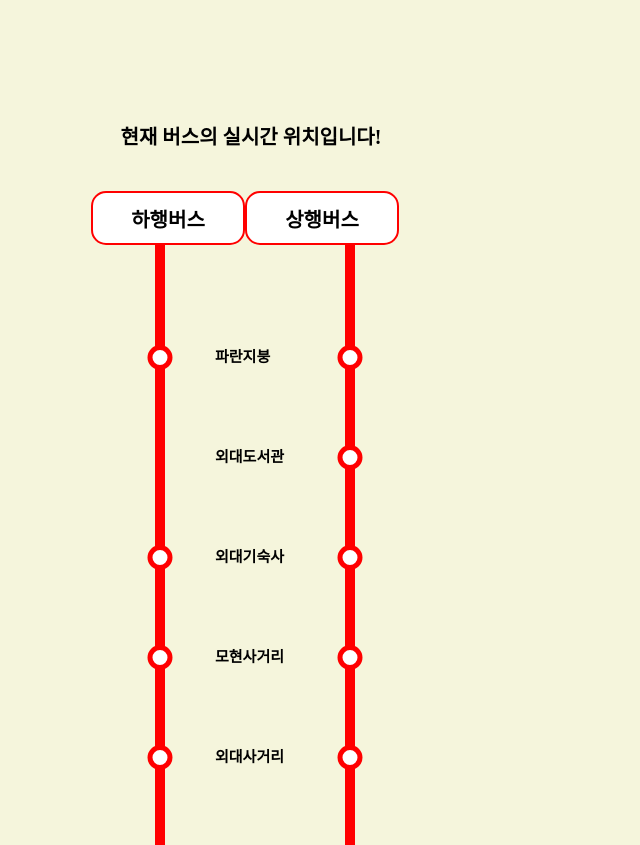
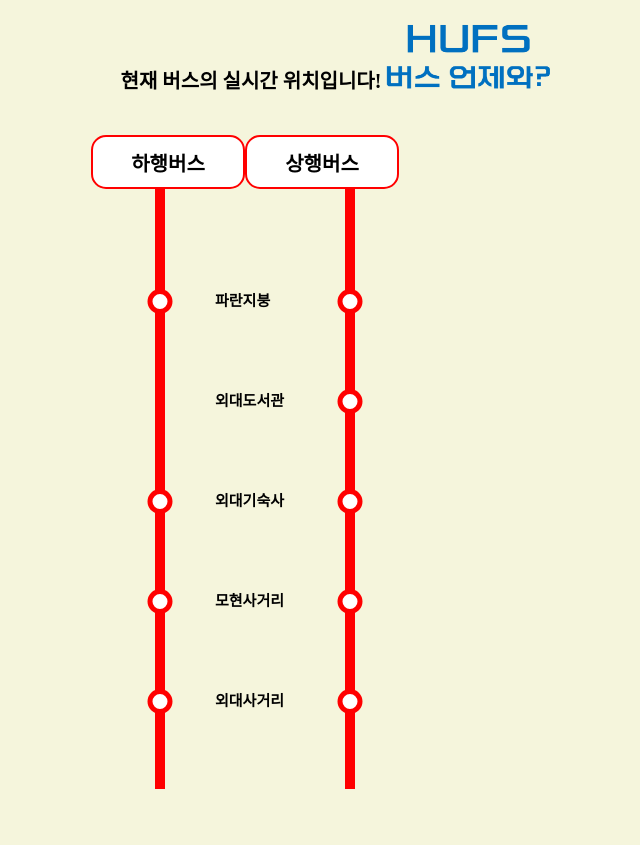
Before and after one commit to leestana01/Hufs_BusTime, a Django app: page /bus-list/ in a window 1280 px wide. Shown: the whole page, without its empty margins (390-1030 px from the left). After the commit the page ends 789 px from the top, so only its background shows below. Run offline with Django 4.2, Linux system fonts and the light colour scheme; data comes from the database, SQL or seed files in the repository; data that the repository does not hold is empty.

Commit message:
로고 다시 포함했어요~ 수정완료

```diff
--- a/bustimeline/UpBus/templates/bus_list.html
+++ b/bustimeline/UpBus/templates/bus_list.html
@@ -10,6 +10,8 @@
     <style>
         body{
             background-color: beige;
+            display:flex;
+            flex-direction: column;
         }
 
         #main-container {
@@ -17,6 +19,7 @@
             justify-content: center;
             align-items: center;
             height: 100vh;
+            flex-direction: column;
 
         }
 
@@ -178,6 +181,10 @@
 </head>
 
 <body>
+
+    <div style="margin-left:750px; margin-bottom: -160px;">
+        <img src="/static/로고.png" style="width:200px; height:100px">
+    </div>
 
     <div id="main-container">
 
```
